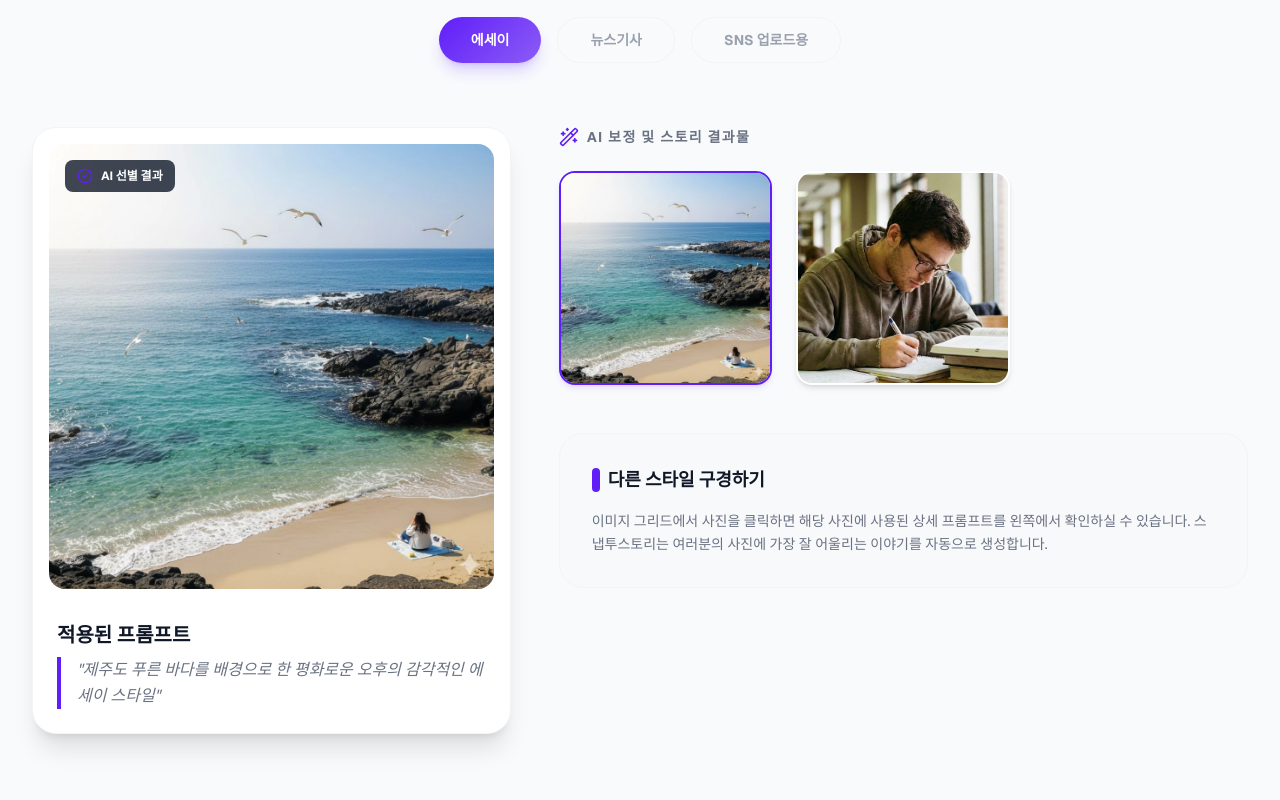
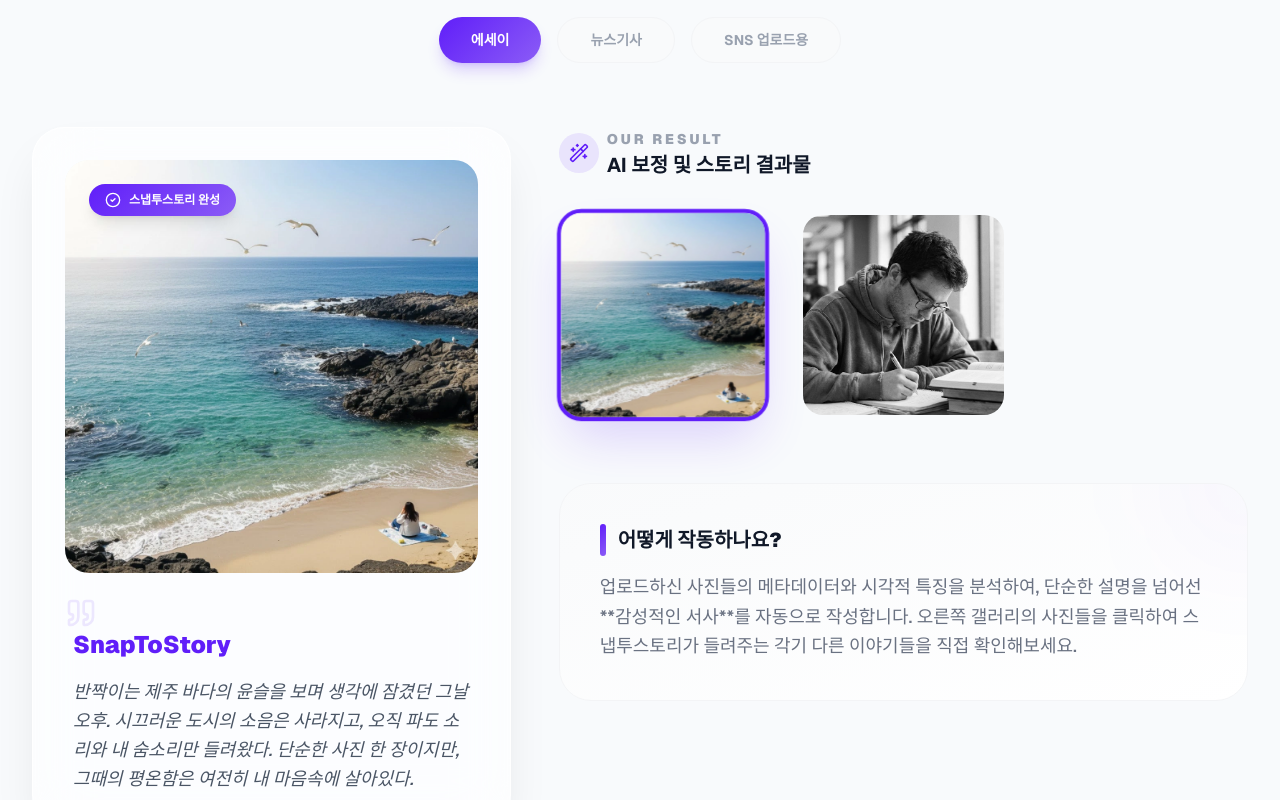
Before and after one commit to roughkyo/snaptostory, a Next.js app: page / in a window 1280 px wide. Shown: the part 1260-2060 px from the top of the page. Built offline with nearby package versions, Linux system fonts and the light colour scheme.

Commit message:
feat: transform gallery prompts into emotional 'SnapToStory' narratives

```diff
--- a/src/components/sections/Gallery.tsx
+++ b/src/components/sections/Gallery.tsx
@@ -2,7 +2,7 @@
 
 import { useState } from "react";
 import { motion, AnimatePresence } from "framer-motion";
-import { CheckCircle2, Wand2 } from "lucide-react";
+import { CheckCircle2, Wand2, Quote } from "lucide-react";
 
 const CATEGORIES = [
     { id: "essay", label: "에세이" },
@@ -14,25 +14,25 @@ const SAMPLE_DATA = [
     {
         id: 1,
         url: "/samples/1.webp",
-        prompt: "제주도 푸른 바다를 배경으로 한 평화로운 오후의 감각적인 에세이 스타일",
+        story: "반짝이는 제주 바다의 윤슬을 보며 생각에 잠겼던 그날 오후. 시끄러운 도시의 소음은 사라지고, 오직 파도 소리와 내 숨소리만 들려왔다. 단순한 사진 한 장이지만, 그때의 평온함은 여전히 내 마음속에 살아있다.",
         style: "essay",
     },
     {
         id: 2,
         url: "/samples/2.webp",
-        prompt: "학교 도서관에서 열공중인 남학생, 실제사진, 느낌있게, 포커싱",
+        story: "시험 기간, 무겁게 내려앉은 도서관의 공기 속에서 연필 소리만이 정적을 깬다. 막막했던 한 페이지를 넘길 때마다 나는 조금씩 꿈에 가까워지고 있었다. 열정으로 뜨거웠던 그 시절의 기록.",
         style: "essay",
     },
     {
         id: 3,
         url: "/samples/3.webp",
-        prompt: "공연장에서 가수 공연을 관람중인 여학생 뒷모습, 고화질",
+        story: "무대 위 쏟아지는 조명과 심장을 울리는 베이스 소리. 좋아하는 가수의 목소리가 귓가를 맴돌 때, 나는 세상에서 가장 행복한 주인공이 된다. 꿈결 같았던 그 밤의 열기를 다시 느껴본다.",
         style: "news",
     },
     {
         id: 4,
         url: "/samples/4.webp",
-        prompt: "한국의 중학교, 체육대회, 행복한 여러명의 학생들, 드론 촬영기법",
+        story: "파란 하늘 아래 울려 퍼지던 응원 소리와 아이들의 맑은 웃음소리. 한마음으로 달리고 응원하며 우리는 하나가 되었다. 가장 찬란하게 빛나던 시절의 한 페이지가 드론의 눈을 통해 영원히 기록되었다.",
         style: "sns",
     },
 ];
@@ -41,7 +41,6 @@ export default function Gallery() {
     const [activeTab, setActiveTab] = useState("essay");
     const [selectedImage, setSelectedImage] = useState(SAMPLE_DATA[0]);
 
-    // 해당 카테고리의 이미지들 필터링
     const filteredItems = SAMPLE_DATA.filter((item) => item.style === activeTab);
 
     return (
@@ -52,14 +51,12 @@ export default function Gallery() {
                         샘플 결과물 미리보기
                     </h2>
 
-                    {/* Tabs */}
                     <div className="flex justify-center flex-wrap gap-2 md:gap-4 mt-8">
                         {CATEGORIES.map((cat) => (
                             <button
                                 key={cat.id}
                                 onClick={() => {
                                     setActiveTab(cat.id);
-                                    // 탭 변경 시 해당 카테고리의 첫 번째 이미지로 선택 변경
                                     const firstOfCat = SAMPLE_DATA.find((item) => item.style === cat.id);
                                     if (firstOfCat) setSelectedImage(firstOfCat);
                                 }}
@@ -76,32 +73,36 @@ export default function Gallery() {
 
                 <div className="grid grid-cols-1 lg:grid-cols-12 gap-12">
                     {/* Original View (Left) */}
-                    <div className="lg:col-span-5">
+                    <div className="lg:col-span-12 xl:col-span-5">
                         <div className="sticky top-24">
                             <AnimatePresence mode="wait">
                                 <motion.div
                                     key={selectedImage.id}
-                                    initial={{ opacity: 0, x: -20 }}
-                                    animate={{ opacity: 1, x: 0 }}
-                                    exit={{ opacity: 0, x: 20 }}
-                                    transition={{ duration: 0.4 }}
-                                    className="relative group overflow-hidden rounded-3xl bg-white p-4 shadow-xl border border-gray-100"
+                                    initial={{ opacity: 0, y: 20 }}
+                                    animate={{ opacity: 1, y: 0 }}
+                                    exit={{ opacity: 0, y: -20 }}
+                                    transition={{ duration: 0.5, ease: "easeOut" }}
+                                    className="relative group overflow-hidden rounded-4xl glass-card p-6 md:p-8"
                                 >
-                                    <div className="aspect-square relative rounded-2xl overflow-hidden bg-gray-100">
+                                    <div className="aspect-square relative rounded-3xl overflow-hidden bg-gray-100 mb-8">
                                         <img
                                             src={selectedImage.url}
                                             alt="Selected Sample"
-                                            className="w-full h-full object-cover transition-transform duration-700 group-hover:scale-105"
+                                            className="w-full h-full object-cover transition-transform duration-1000 group-hover:scale-105"
                                         />
-                                        <div className="absolute top-4 left-4 bg-gray-900/80 backdrop-blur-md text-white text-xs font-bold px-3 py-2 rounded-lg flex items-center gap-2">
-                                            <CheckCircle2 className="w-4 h-4 text-primary" />
-                                            AI 선별 결과
+                                        <div className="absolute top-6 left-6 bg-primary-gradient text-white text-xs font-bold px-4 py-2 rounded-full flex items-center gap-2 shadow-lg">
+                                            <CheckCircle2 className="w-4 h-4" />
+                                            스냅투스토리 완성
                                         </div>
                                     </div>
-                                    <div className="mt-6 p-2">
-                                        <h3 className="text-xl font-bold text-gray-900 mb-2 font-sans">적용된 프롬프트</h3>
-                                        <p className="text-gray-500 leading-relaxed italic border-l-4 border-primary pl-4 min-h-[3rem] flex items-center">
-                                            "{selectedImage.prompt}"
+
+                                    <div className="relative pt-6 px-2">
+                                        <Quote className="absolute top-0 left-0 w-8 h-8 text-primary/10 -translate-y-2" />
+                                        <h3 className="text-2xl font-black text-primary mb-4 flex items-center gap-2">
+                                            SnapToStory
+                                        </h3>
+                                        <p className="text-gray-600 text-lg leading-relaxed font-medium italic">
+                                            {selectedImage.story}
                                         </p>
                                     </div>
                                 </motion.div>
@@ -110,15 +111,18 @@ export default function Gallery() {
                     </div>
 
                     {/* Results Grid (Right) */}
-                    <div className="lg:col-span-7">
-                        <div className="flex items-center gap-2 mb-6">
-                            <Wand2 className="w-5 h-5 text-primary" />
-                            <span className="text-sm font-bold text-gray-500 uppercase tracking-widest">
-                                AI 보정 및 스토리 결과물
-                            </span>
+                    <div className="lg:col-span-12 xl:col-span-7">
+                        <div className="flex items-center gap-2 mb-8">
+                            <div className="w-10 h-10 rounded-full bg-primary/10 flex items-center justify-center">
+                                <Wand2 className="w-5 h-5 text-primary" />
+                            </div>
+                            <div>
+                                <span className="text-sm font-black text-gray-400 uppercase tracking-[0.2em]">Our Result</span>
+                                <h4 className="text-xl font-bold text-gray-900">AI 보정 및 스토리 결과물</h4>
+                            </div>
                         </div>
 
-                        <div className="grid grid-cols-1 sm:grid-cols-2 lg:grid-cols-3 gap-6">
+                        <div className="grid grid-cols-2 lg:grid-cols-3 gap-4 md:gap-8">
                             <AnimatePresence mode="popLayout">
                                 {filteredItems.map((item, idx) => (
                                     <motion.div
@@ -129,29 +133,31 @@ export default function Gallery() {
                                         exit={{ opacity: 0, scale: 0.9 }}
                                         transition={{ duration: 0.3, delay: idx * 0.05 }}
                                         onClick={() => setSelectedImage(item)}
-                                        className={`aspect-square bg-white rounded-2xl overflow-hidden shadow-md border-2 transition-all group cursor-pointer ${selectedImage.id === item.id
-                                                ? "border-primary shadow-lg shadow-primary/10"
-                                                : "border-transparent hover:border-primary/20 hover:shadow-xl"
+                                        className={`aspect-square rounded-3xl overflow-hidden cursor-pointer transition-all duration-500 relative group border-4 ${selectedImage.id === item.id
+                                                ? "border-primary shadow-2xl shadow-primary/20 scale-[1.02]"
+                                                : "border-transparent hover:border-primary/30 grayscale hover:grayscale-0"
                                             }`}
                                     >
                                         <img
                                             src={item.url}
                                             alt={`Sample ${item.id}`}
-                                            className="w-full h-full object-cover transition-transform duration-500 group-hover:scale-110"
+                                            className="w-full h-full object-cover transition-transform duration-700 group-hover:scale-110"
                                         />
+                                        <div className={`absolute inset-0 bg-primary/10 transition-opacity duration-500 ${selectedImage.id === item.id ? 'opacity-0' : 'opacity-0 group-hover:opacity-100'}`} />
                                     </motion.div>
                                 ))}
                             </AnimatePresence>
                         </div>
 
-                        <div className="mt-12 p-8 rounded-3xl bg-gray-50/50 border border-gray-100">
-                            <h4 className="text-lg font-bold text-gray-900 mb-4 flex items-center gap-2">
-                                <span className="w-2 h-6 bg-primary rounded-full"></span>
-                                다른 스타일 구경하기
+                        <div className="mt-16 p-10 rounded-4xl bg-gradient-to-br from-gray-50 to-white border border-gray-100 relative overflow-hidden group">
+                            <div className="absolute top-0 right-0 w-32 h-32 bg-primary/5 rounded-full blur-3xl -translate-y-16 translate-x-16" />
+                            <h4 className="text-xl font-black text-gray-900 mb-4 flex items-center gap-3">
+                                <span className="w-1.5 h-8 bg-primary-gradient rounded-full"></span>
+                                어떻게 작동하나요?
                             </h4>
-                            <p className="text-gray-500 text-sm leading-relaxed">
-                                이미지 그리드에서 사진을 클릭하면 해당 사진에 사용된 상세 프롬프트를 왼쪽에서 확인하실 수 있습니다.
-                                스냅투스토리는 여러분의 사진에 가장 잘 어울리는 이야기를 자동으로 생성합니다.
+                            <p className="text-gray-500 text-lg leading-relaxed font-medium">
+                                업로드하신 사진들의 메타데이터와 시각적 특징을 분석하여, 단순한 설명을 넘어선 **감성적인 서사**를 자동으로 작성합니다.
+                                오른쪽 갤러리의 사진들을 클릭하여 스냅투스토리가 들려주는 각기 다른 이야기들을 직접 확인해보세요.
                             </p>
                         </div>
                     </div>
```
